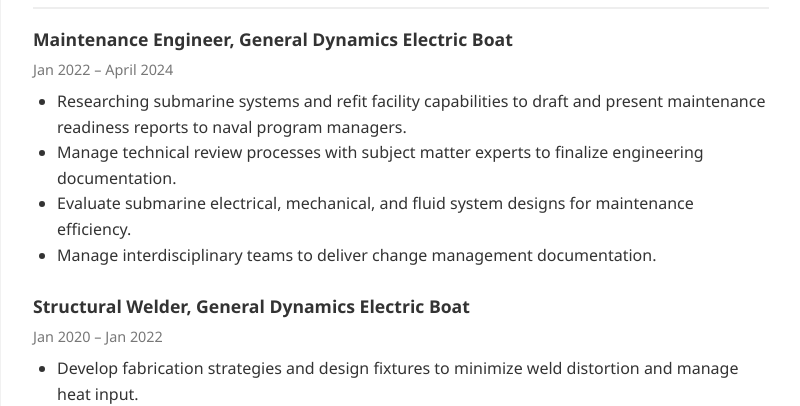
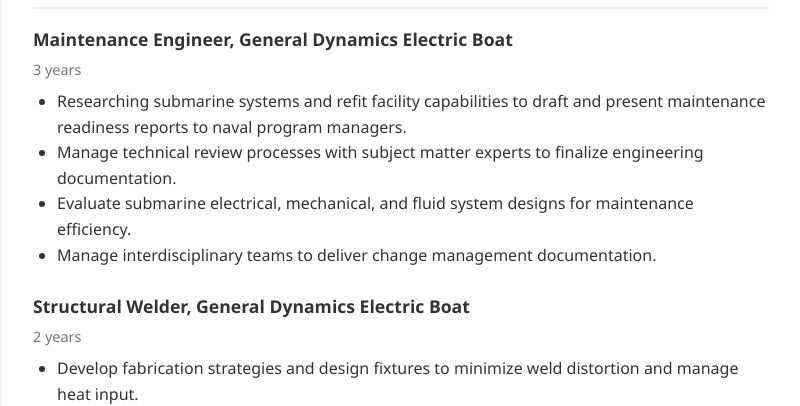
Before and after one commit to cjs-git/cjs-git.github.io, a plain HTML site: page index.html in a window 1280 px wide. Shown: the part 395-801 px from the top of the page, without its empty margins (239-1039 px from the left). Drawn offline with Linux system fonts and the light colour scheme.

Commit message:
Update index.html

```diff
--- a/index.html
+++ b/index.html
@@ -29,7 +29,7 @@
       <h2>Experience</h2>
       <div class="job">
         <h3>Maintenance Engineer, General Dynamics Electric Boat </h3>
-        <p class="date">Jan 2022 – April 2024</p>
+        <p class="date">3 years</p>
         <ul>
           <li>Researching submarine systems and refit facility capabilities to draft and present maintenance readiness reports to naval program managers.</li>
           <li>Manage technical review processes with subject matter experts to finalize engineering documentation.</li>
@@ -40,7 +40,7 @@
 
       <div class="job">
         <h3>Structural Welder, General Dynamics Electric Boat</h3>
-        <p class="date">Jan 2020 – Jan 2022</p>
+        <p class="date">2 years</p>
         <ul>
           <li>Develop fabrication strategies and design fixtures to minimize weld distortion and manage heat input.</li>
           <li>Geometric dimensioning and tolerancing based on structural drawings.</li>
```
